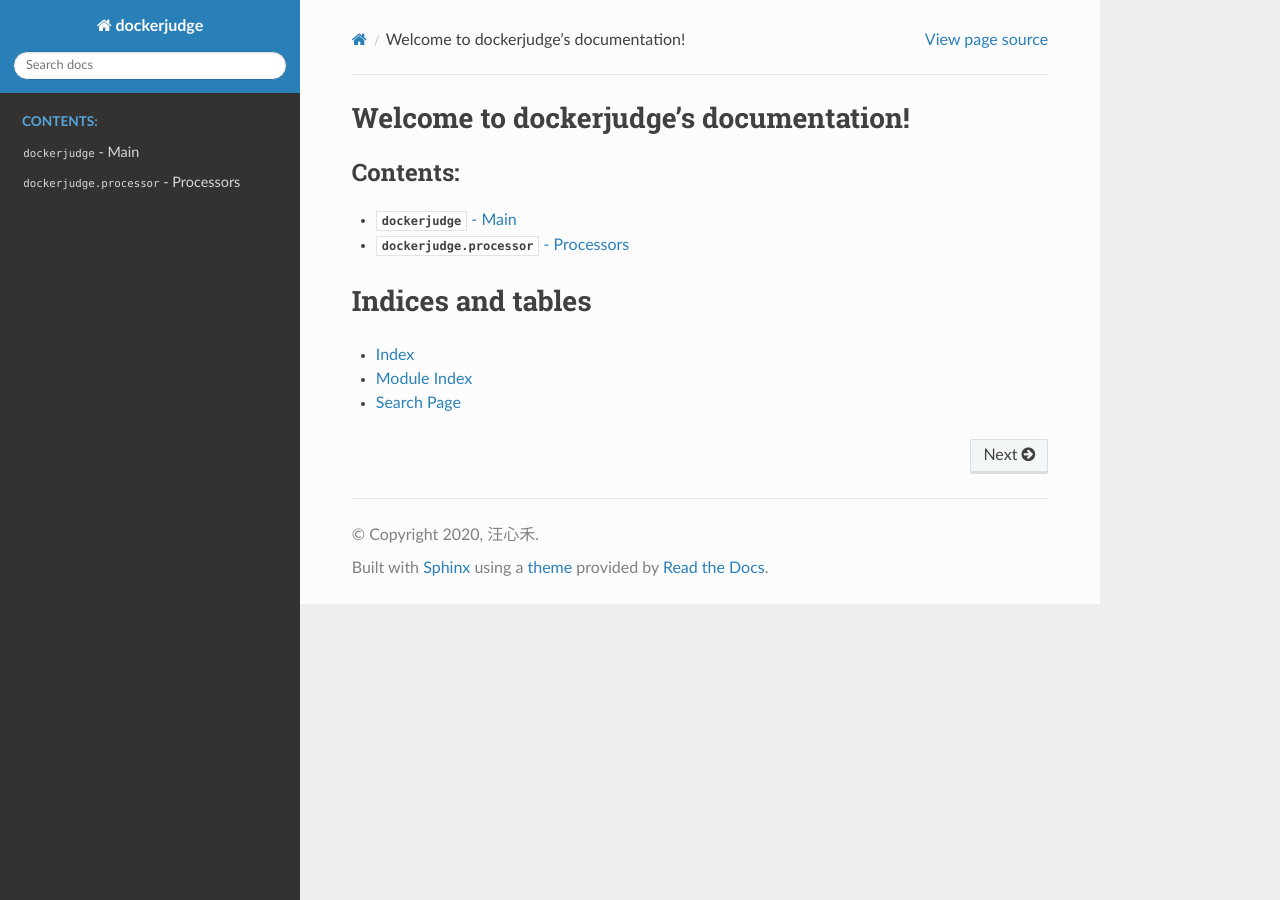
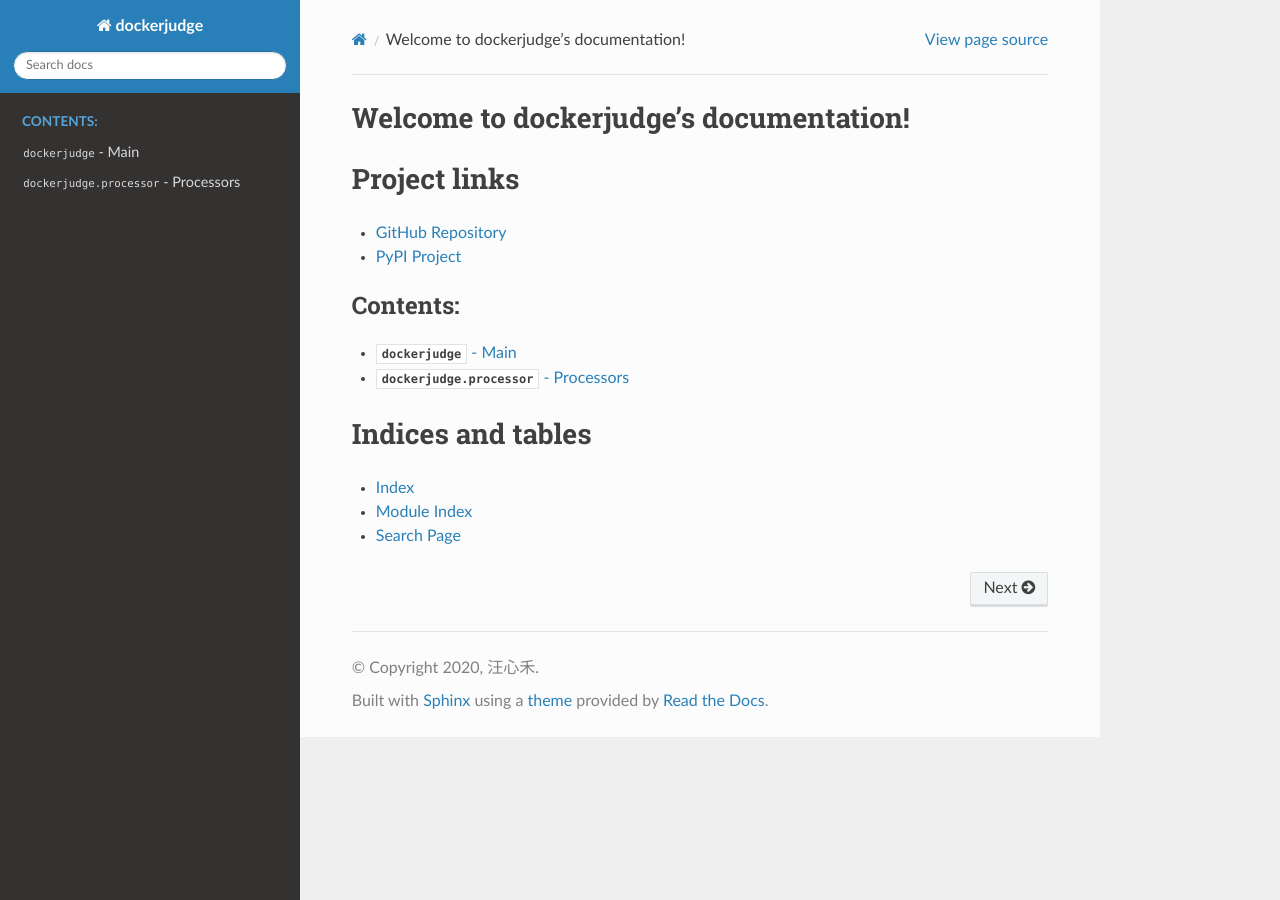
Before and after one commit to wxh06/dockerjudge, a Sphinx documentation site: the page built from docs/index.rst, in a window 1280 px wide. Built offline with Sphinx 7.4.7 and the Read the Docs theme 2.0.0, drawn with Linux system fonts in a browser that asks for light colours.

Commit message:
Update project links

```diff
--- a/docs/index.rst
+++ b/docs/index.rst
@@ -5,6 +5,11 @@
 
 Welcome to dockerjudge's documentation!
 =======================================
+
+Project links
+=============
+- `GitHub Repository <https://github.com/wxh06/dockerjudge>`_
+- `PyPI Project <https://pypi.org/project/dockerjudge/>`_
 
 .. toctree::
    :maxdepth: 2
--- a/setup.cfg
+++ b/setup.cfg
@@ -10,7 +10,7 @@ url = https://github.com/wxh06/dockerjudge
 download_url = https://pypi.org/simple/dockerjudge/
 project_urls =
     Bug Tracker = https://github.com/wxh06/dockerjudge/issues
-    Documentation = https://github.com/wxh06/dockerjudge#readme
+    Documentation = https://dockerjudge.readthedocs.io
     Release notes = https://github.com/wxh06/dockerjudge/releases
     Source Code = https://github.com/wxh06/dockerjudge/tree/master
 keywords = docker, online-judge, online-judge-engine
```
Also changed, not shown: 1 other file.
